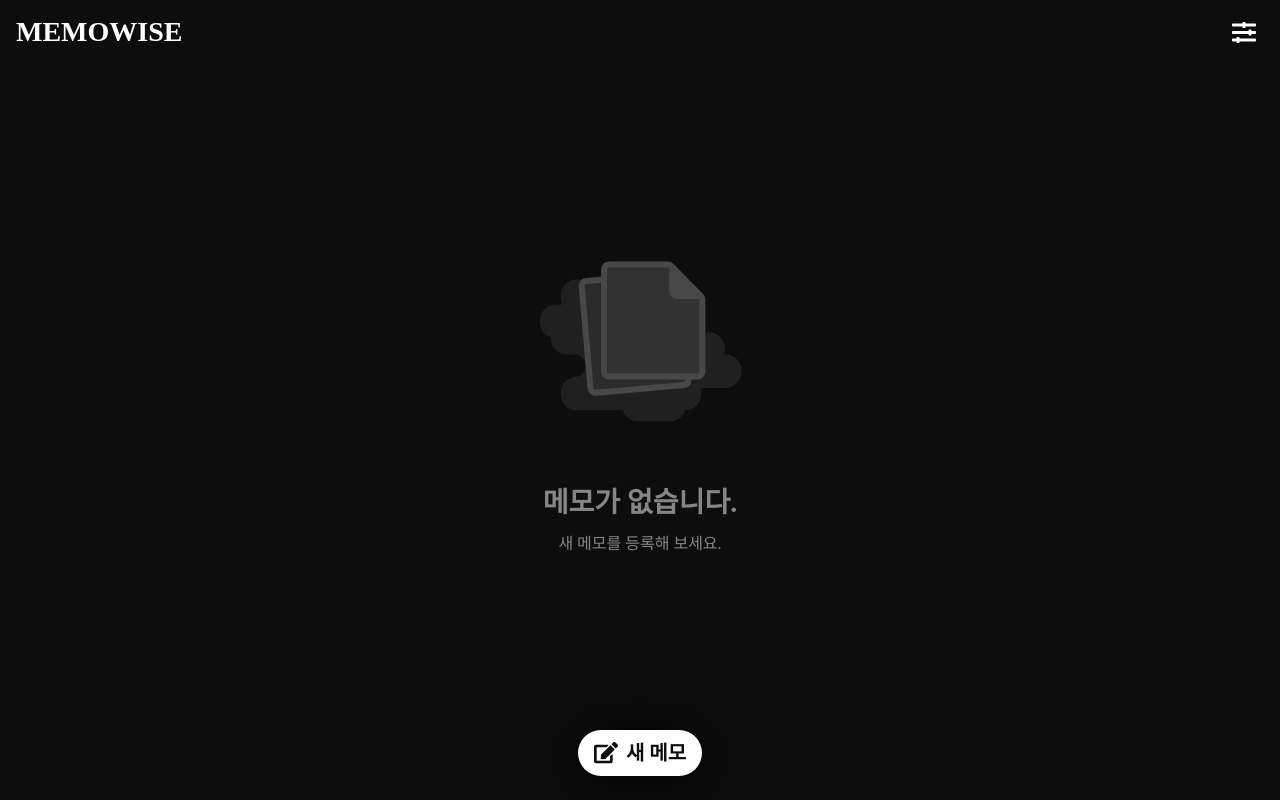
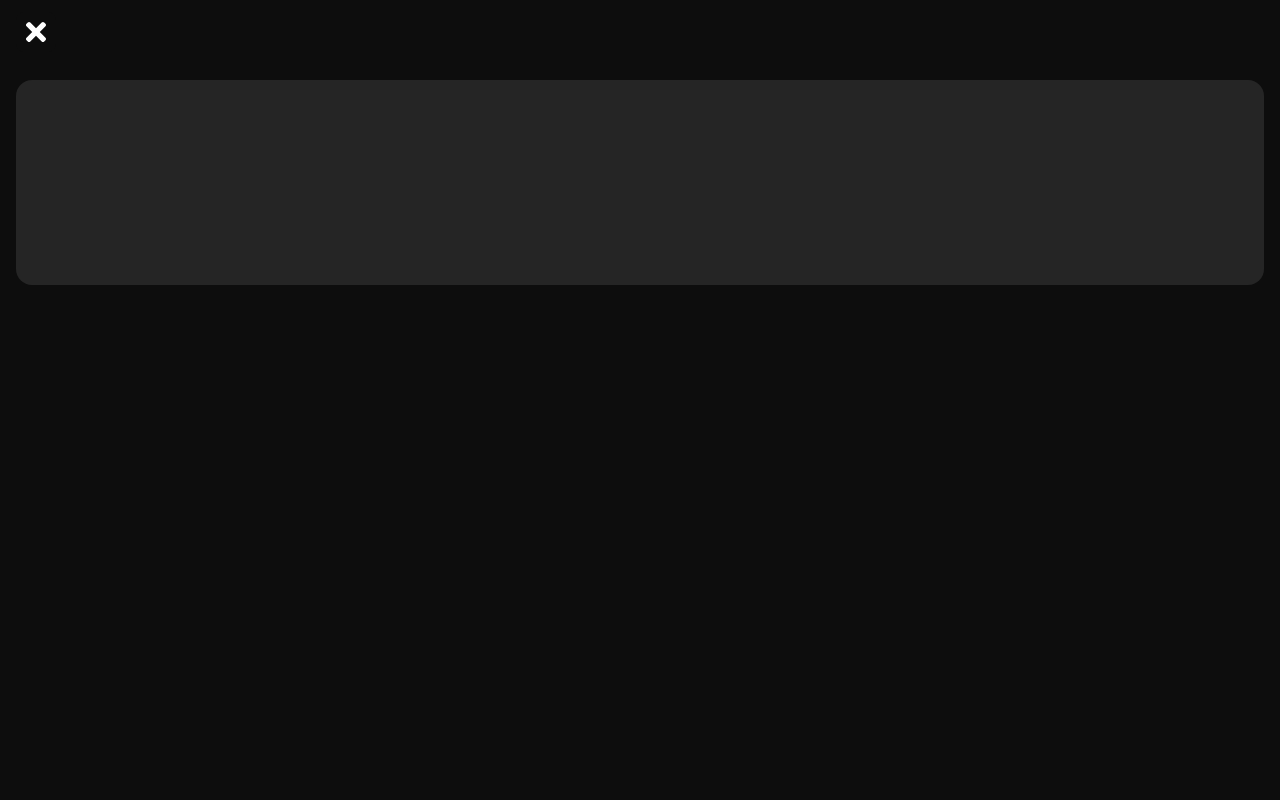
Before and after one commit to weirdry/react-memo, a React (Create React App) app: page /view-memo/1 in a window 1280 px wide. Before the commit this address led to /. Built offline with nearby package versions, Linux system fonts and the light colour scheme; a web font is replaced by a local one.

Commit message:
view-memo route visualised + using memo ID as params functionality added

```diff
--- a/src/App.tsx
+++ b/src/App.tsx
@@ -19,7 +19,7 @@ function App() {
 			<Routes>
 				<Route index element={<Home />} />
 				<Route path="/create-memo" element={<CreateMemo />} />
-				<Route path="/view-memo" element={<ViewMemo />} />
+				<Route path="/view-memo/:memo_id" element={<ViewMemo />} />
 
 				<Route path="/*" element={<Navigate to="/"></Navigate>} />
 			</Routes>
--- /dev/null
+++ b/src/components/memo-details/memo-details.component.tsx
@@ -0,0 +1,46 @@
+import { useParams } from 'react-router-dom'
+
+import { useAppSelector } from '../../store/store'
+import { Memo, selectMemoisedMemoList } from '../../store/memo/memoSlice'
+
+import Card from '../../components/card/card.component'
+
+import { MemoDetailsContainer } from './memo-details.styles'
+
+const initialValue: Memo = {
+	id: '',
+	title: '',
+	body: '',
+	createdAt: '',
+}
+
+export default function MemoDetails() {
+	const memoList = useAppSelector(selectMemoisedMemoList)
+
+	const { memo_id } = useParams()
+
+	const getMemo = (): Memo => {
+		const selectedMemo = memoList?.find(
+			(storedMemo) => storedMemo.id === memo_id,
+		)
+
+		if (selectedMemo) {
+			return selectedMemo
+		} else {
+			return initialValue
+		}
+	}
+	const memo: Memo = getMemo()
+
+	return (
+		<Card cardType="detailed">
+			<MemoDetailsContainer>
+				<div className="heading-container">
+					<h1>{memo.title}</h1>
+					<span>{memo.createdAt}</span>
+				</div>
+				<p>{memo.body}</p>
+			</MemoDetailsContainer>
+		</Card>
+	)
+}
--- /dev/null
+++ b/src/components/memo-details/memo-details.styles.ts
@@ -0,0 +1,41 @@
+import styled from 'styled-components'
+
+import '../../assets/tokens/variables.css'
+
+export const MemoDetailsContainer = styled.div`
+	width: 100%;
+	/* height: 100%; */
+	display: flex;
+	flex-direction: column;
+	gap: 2rem;
+
+	word-wrap: break-word;
+	word-break: keep-all;
+
+	color: var(--colour-card-default-on-background-active);
+
+	h1 {
+		margin: 0.5rem 0;
+
+		font-family: var(--typo-route-sectiontitle-font-family);
+		font-weight: var(--typo-route-sectiontitle-font-weight);
+		font-size: var(--typo-route-sectiontitle-font-size);
+		line-height: var(--typo-route-sectiontitle-line-height);
+	}
+	span {
+		color: var(--colour-card-default-on-background-inactive);
+
+		font-family: var(--typo-card-caption-font-family);
+		font-weight: var(--typo-card-caption-font-weight);
+		font-size: var(--typo-card-caption-font-size);
+		line-height: var(--typo-card-caption-line-height);
+	}
+	p {
+		margin: 0.5rem 0;
+
+		font-family: var(--typo-card-body-font-family);
+		font-weight: var(--typo-card-body-font-weight);
+		font-size: var(--typo-card-body-font-size);
+		line-height: var(--typo-card-body-line-height);
+	}
+`
--- a/src/components/memo-item/memo-item.component.tsx
+++ b/src/components/memo-item/memo-item.component.tsx
@@ -1,36 +1,38 @@
 import { MouseEvent } from 'react'
 import { useNavigate } from 'react-router-dom'
+
+import { Memo } from '../../store/memo/memoSlice'
 
 import Card from '../card/card.component'
 
 import { ContentContainer } from './memo-item.styles'
 
 type MemoItemProps = {
-	title?: string
-	body?: string
-	date: string
+	memo: Memo
 }
 
-export default function MemoItem(props: MemoItemProps) {
-	const { title, body, date } = props
+export default function MemoItem({ memo }: MemoItemProps) {
+	const { id, title, body, createdAt } = memo
 
 	const navigate = useNavigate()
 
 	const handleClick = (e: MouseEvent<HTMLDivElement>): void =>
-		navigate('/view-memo')
+		navigate(`/view-memo/${id}`)
 
 	return (
 		<Card isClickable handleClick={handleClick}>
 			<ContentContainer>
 				{title && <h3>{title}</h3>}
 				{body && <p>{body}</p>}
-				<span>{date}</span>
+				<span>{createdAt}</span>
 			</ContentContainer>
 		</Card>
 	)
 }
 
 MemoItem.defaultProps = {
+	memo: {
+		id: '',
 		title: '메모 제목',
 		body: '대통령으로 선거될 수 있는 자는 국회의원의 피선거권이 있고 선거일 현재 40세에 달하여야 한다.',
 		date: new Date(2022, 8, 27).toLocaleDateString('ko-KR', {
@@ -38,4 +40,5 @@ MemoItem.defaultProps = {
 			month: '2-digit',
 			day: '2-digit',
 		}),
+	},
 }
--- a/src/components/memo-item/memo-item.styles.ts
+++ b/src/components/memo-item/memo-item.styles.ts
@@ -9,7 +9,17 @@ export const ContentContainer = styled.div`
 	flex-direction: column;
 	gap: var(--spacing-card-container);
 
-	h1 {
+	word-wrap: break-word;
+	word-break: break-all;
+
+	h3 {
+		display: -webkit-box;
+		-webkit-line-clamp: 2;
+		-webkit-box-orient: vertical;
+
+		overflow: hidden;
+		text-overflow: ellipsis;
+
 		color: var(--colour-card-default-on-background-active);
 		font-family: var(--typo-card-title-font-family);
 		font-weight: var(--typo-card-title-font-weight);
--- a/src/components/memo-list/memo-list.component.tsx
+++ b/src/components/memo-list/memo-list.component.tsx
@@ -18,27 +18,13 @@ export default function MemoList(props: MemoListProps) {
 			{isFoldable ? (
 				<Accordion text={title}>
 					{memoList &&
-						memoList.map((memo, index) => (
-							<MemoItem
-								key={index}
-								title={memo.title}
-								body={memo.body}
-								date={memo.createdAt}
-							/>
-						))}
+						memoList.map((memo) => <MemoItem key={memo.id} memo={memo} />)}
 				</Accordion>
 			) : (
 				<>
 					<h1>{title}</h1>
 					{memoList &&
-						memoList.map((memo, index) => (
-							<MemoItem
-								key={index}
-								title={memo.title}
-								body={memo.body}
-								date={memo.createdAt}
-							/>
-						))}
+						memoList.map((memo) => <MemoItem key={memo.id} memo={memo} />)}
 				</>
 			)}
 		</MemoListContainer>
--- a/src/routes/create-memo/create-memo.styles.ts
+++ b/src/routes/create-memo/create-memo.styles.ts
@@ -15,7 +15,6 @@ export const CreateMemoContainer = styled.div`
 
 	.body-container {
 		width: 100%;
-
 		padding: 1rem 1rem 3rem 1rem;
 
 		.inputs-container {
--- a/src/routes/home/home.component.tsx
+++ b/src/routes/home/home.component.tsx
@@ -1,9 +1,9 @@
 import { MouseEvent } from 'react'
 import { useNavigate } from 'react-router-dom'
 
-import { useSelector } from 'react-redux'
+import { useAppSelector } from '../../store/store'
 
-import { selectMemo } from '../../store/memo/memoSlice'
+import { selectMemoisedMemoList } from '../../store/memo/memoSlice'
 
 import ToolBar from '../../components/tool-bar/tool-bar.component'
 import IconButton from '../../components/icon-button/icon-button.component'
@@ -16,7 +16,7 @@ import { HomeContainer } from './home.styles'
 export default function Home() {
 	const navigate = useNavigate()
 
-	const { memoList } = useSelector(selectMemo)
+	const memoList = useAppSelector(selectMemoisedMemoList)
 
 	const handleCreate = (e: MouseEvent<HTMLButtonElement>): void =>
 		navigate('/create-memo')
--- a/src/routes/view-memo/view-memo.component.tsx
+++ b/src/routes/view-memo/view-memo.component.tsx
@@ -3,7 +3,7 @@ import { useNavigate } from 'react-router-dom'
 
 import ToolBar from '../../components/tool-bar/tool-bar.component'
 import IconButton from '../../components/icon-button/icon-button.component'
-import Card from '../../components/card/card.component'
+import MemoDetails from '../../components/memo-details/memo-details.component'
 
 import { ViewMemoContainer } from './view-memo.styles'
 
@@ -23,9 +23,7 @@ export default function ViewMemo() {
 			/>
 
 			<div className="body-container">
-				<Card cardType="detailed">
-					<div className="inputs-container"></div>
-				</Card>
+				<MemoDetails />
 			</div>
 		</ViewMemoContainer>
 	)
--- a/src/routes/view-memo/view-memo.styles.ts
+++ b/src/routes/view-memo/view-memo.styles.ts
@@ -13,17 +13,6 @@ export const ViewMemoContainer = styled.div`
 
 	.body-container {
 		width: 100%;
-
 		padding: 1rem 1rem 3rem 1rem;
-
-		${CardContainer} {
-			.inputs-container {
-				width: 100%;
-				/* height: 100%; */
-				display: flex;
-				flex-direction: column;
-				gap: 2rem;
-			}
-		}
 	}
 `
--- a/src/store/memo/memoSlice.ts
+++ b/src/store/memo/memoSlice.ts
@@ -11,10 +11,17 @@ export type Memo = {
 }
 
 export type MemoState = {
+	memo: Memo
 	memoList: Memo[]
 }
 
 const initialState: MemoState = {
+	memo: {
+		id: '',
+		title: '',
+		body: '',
+		createdAt: '',
+	},
 	memoList: [],
 }
 
@@ -36,9 +43,10 @@ export const memoSlice = createSlice({
 export const selectMemoList = (state: RootState) => state.memo.memoList
 
 // State memoisation
-export const selectMemo = createSelector(selectMemoList, (memoList) => ({
-	memoList,
-}))
+export const selectMemoisedMemoList = createSelector(
+	selectMemoList,
+	(memoList) => memoList,
+)
 
 // Export actions
 export const { setMemoList, resetMemoList } = memoSlice.actions
```
Lines whose indentation alone changed are shown as unchanged.
